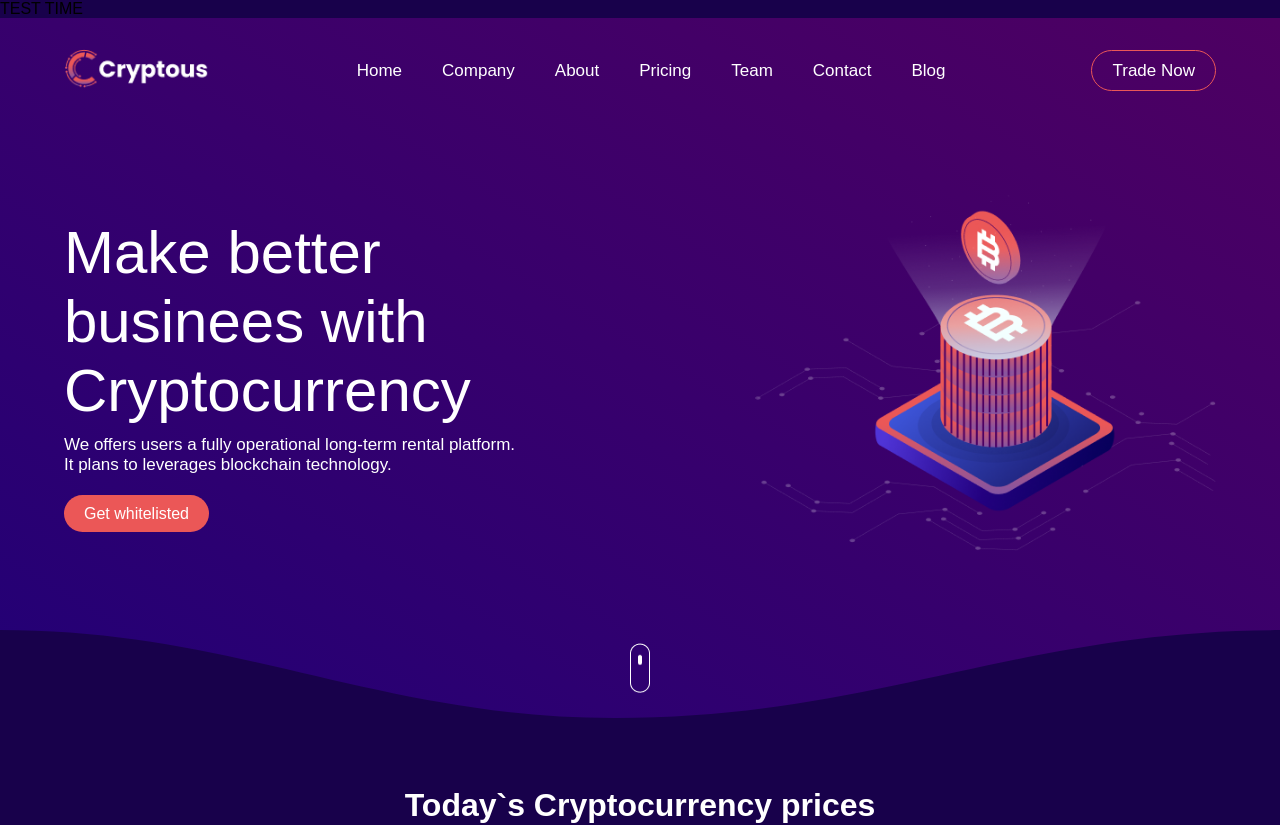
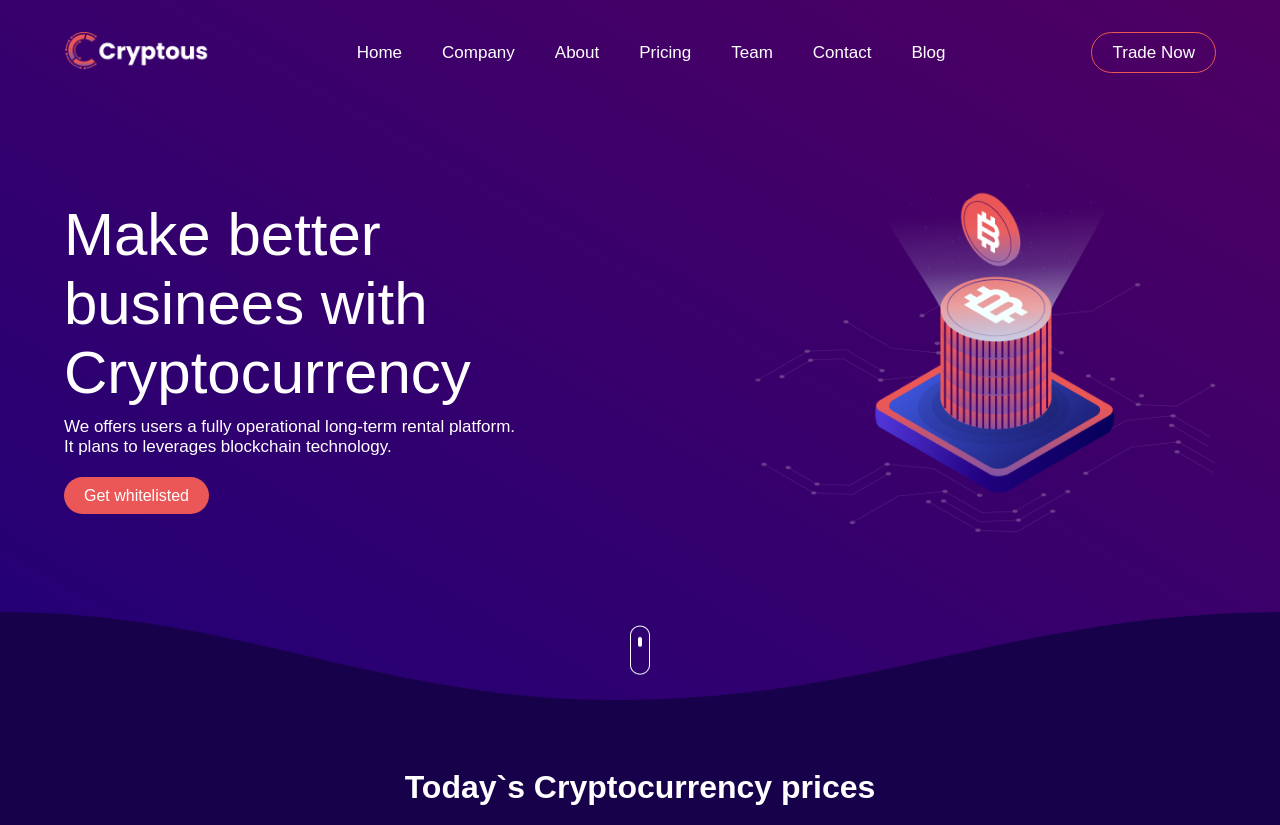
Before and after one commit to gibloor/Landing, a React (Create React App) app: page / in a window 1280 px wide. Shown: the top 825 px of the page. Built offline with nearby package versions, Linux system fonts and the light colour scheme; the HTML template or start-up script is replaced by a standard one.

Commit message:
Test complited

```diff
--- a/src/App.tsx
+++ b/src/App.tsx
@@ -13,7 +13,6 @@ import './App.scss';
 function App() {
   return (
     <div className='app'>
-      TEST TIME
       <MainBlock />
       <CryptoPrices />
       <ShortInfo />
```
